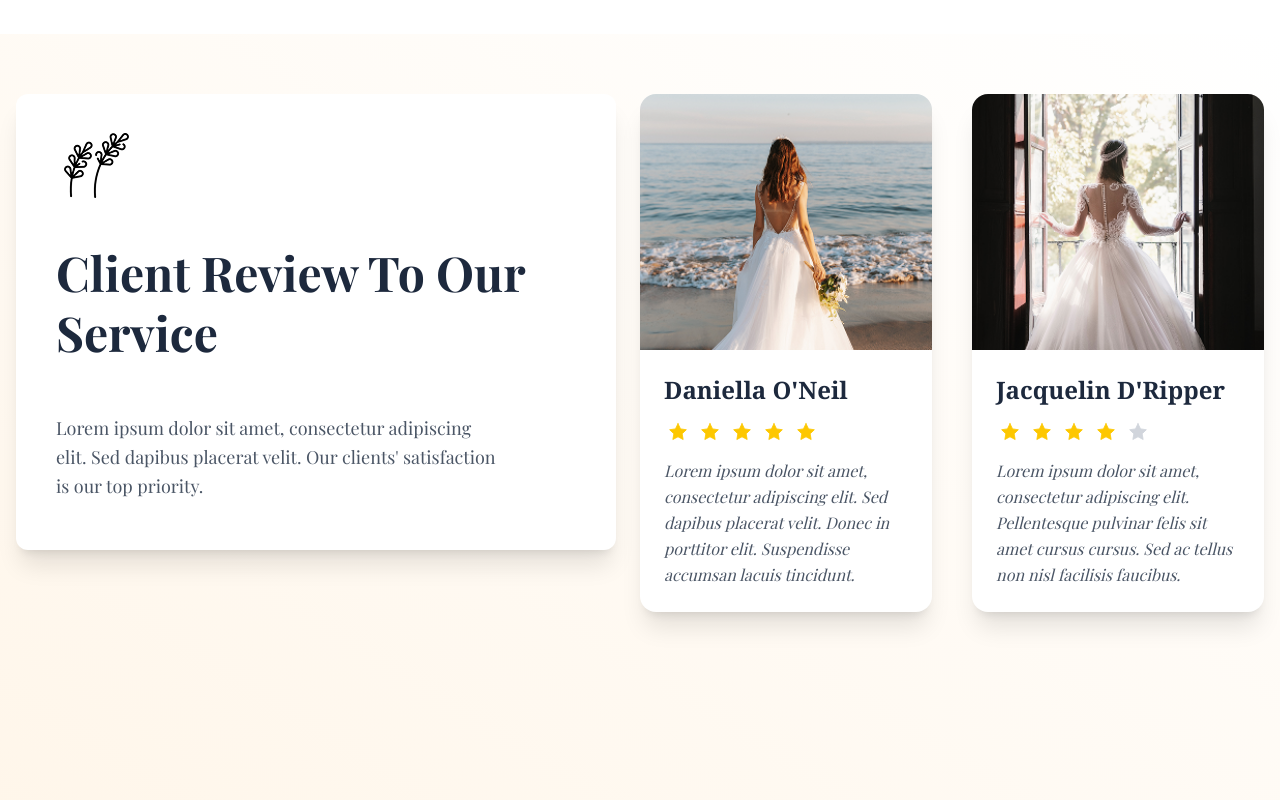
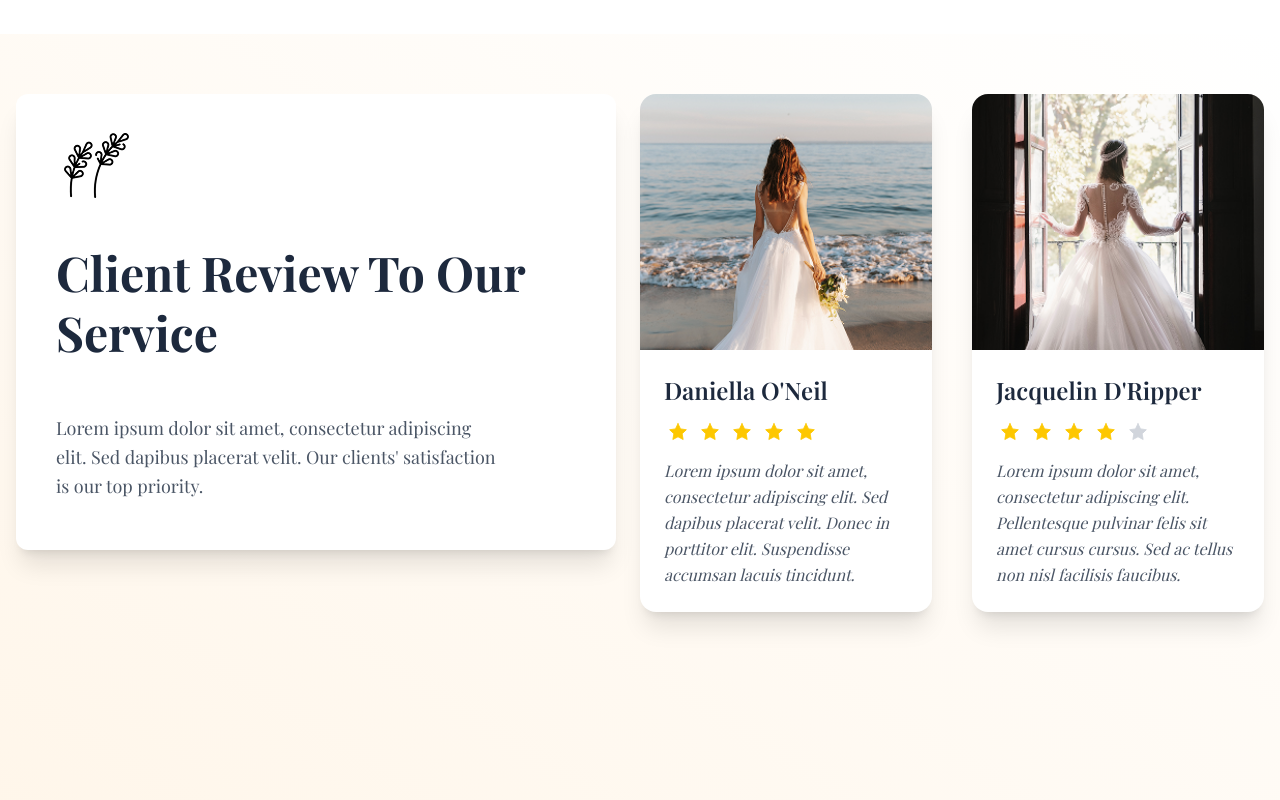
Before and after one commit to DsDigitalz/Wedding-Website, a React (Vite) app: page / in a window 1280 px wide. Shown: the part 5667-6467 px from the top of the page. Built offline with nearby package versions, Linux system fonts and the light colour scheme; a web font is replaced by a local one.

Commit message:
modified ClientReviewSection.jsx

```diff
--- a/index.html
+++ b/index.html
@@ -15,6 +15,7 @@
       href="https://fonts.googleapis.com/css2?family=Bebas+Neue&family=Bricolage+Grotesque:opsz,wght@12..96,200..800&family=DM+Sans:ital,opsz,wght@0,9..40,100..1000;1,9..40,100..1000&family=Dancing+Script:wght@400..700&family=Gilda+Display&family=Inter:ital,opsz,wght@0,14..32,100..900;1,14..32,100..900&family=Josefin+Sans:ital,wght@0,100..700;1,100..700&family=Manrope:wght@200..800&family=Nunito:ital,wght@0,200..1000;1,200..1000&family=Playfair+Display:ital,wght@0,400..900;1,400..900&family=Poppins:ital,wght@0,100;0,200;0,300;0,400;0,500;0,600;0,700;0,800;0,900;1,100;1,200;1,300;1,400;1,500;1,600;1,700;1,800;1,900&family=Roboto:ital,wght@0,100..900;1,100..900&display=swap"
       rel="stylesheet"
     />
+    <link rel="shortcut icon" href="" type="image/x-icon">
     <meta name="viewport" content="width=device-width, initial-scale=1.0" />
     <title>truelove-website</title>
   </head>
--- a/src/Components/ClientReviewSection.jsx
+++ b/src/Components/ClientReviewSection.jsx
@@ -62,7 +62,7 @@ const AnimatedReviewCard = ({ review, delay }) => {
 
       {/* Review Content */}
       <div className="p-6 flex flex-col gap-3">
-        <h3 className="text-2xl font-semibold text-slate-800 font-serif">
+        <h3 className="text-2xl font-semibold text-slate-800 ">
           {review.name}
         </h3>
 
```
